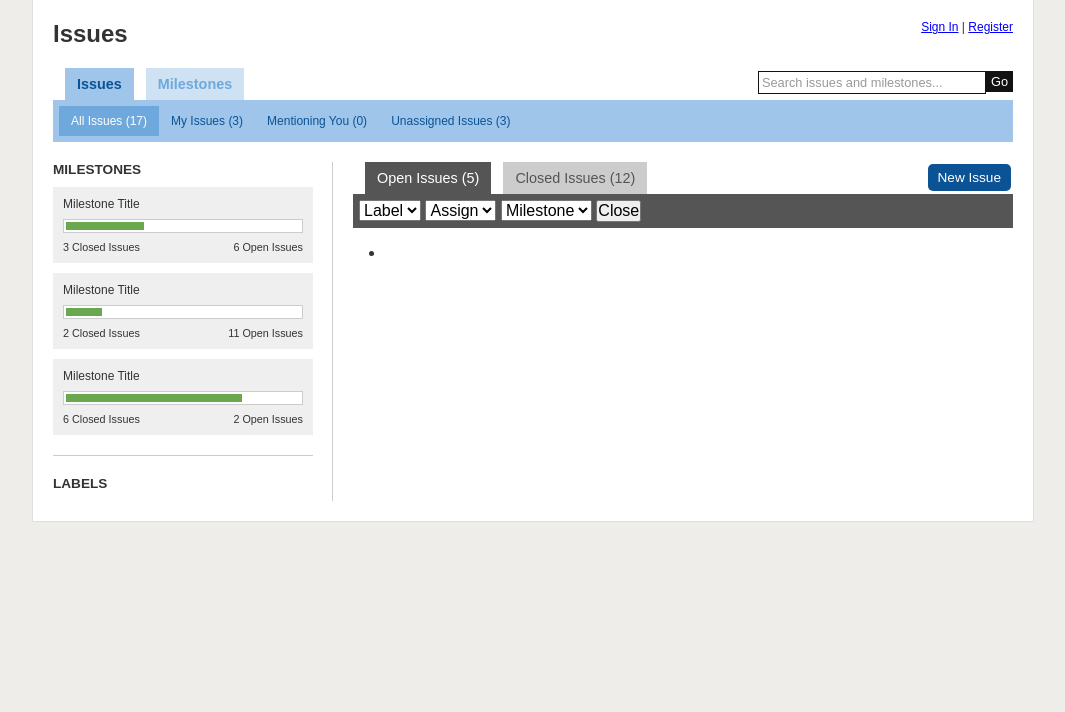
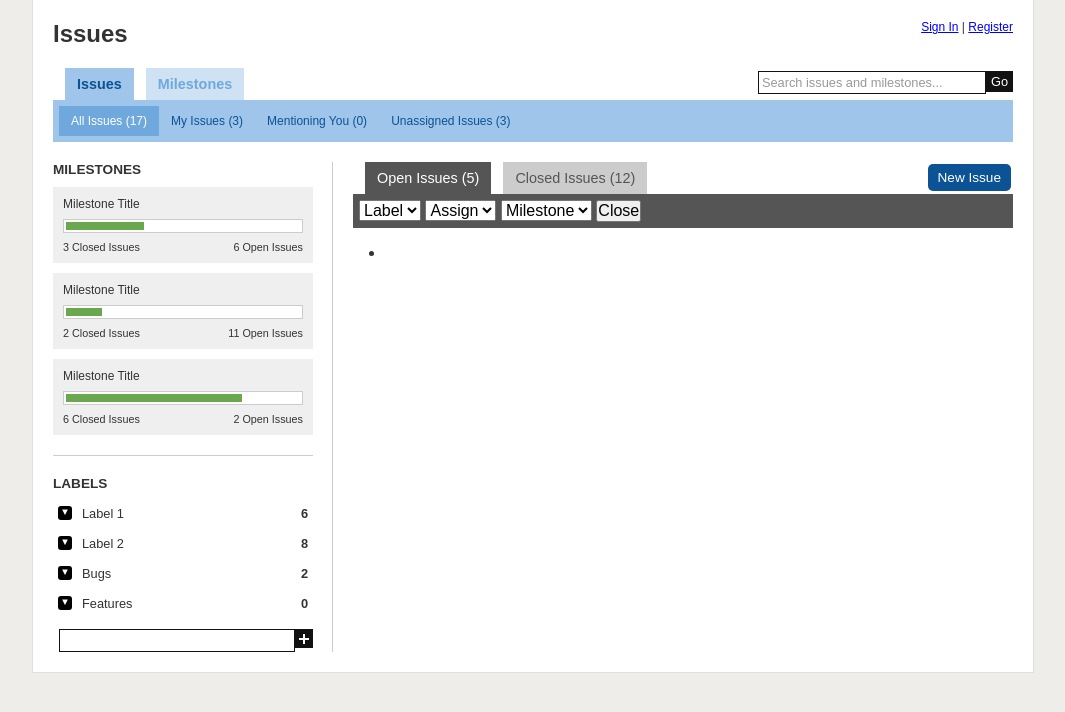
Before and after one commit to Roave/issues, a PHP site: page / in a window 1280 px wide. Shown: the part 21-733 px from the top of the page, without its empty margins (107-1172 px from the left). Run offline with PHP 8.4, Linux system fonts and the light colour scheme; some libraries are stand-ins or nearby versions.

Commit message:
Aded labels quick list

```diff
--- a/css/style.css
+++ b/css/style.css
@@ -227,6 +227,11 @@ a:hover {
     margin: 0 0 10px;
 }
 
+
+/* -------------------------------------------------------------------------- */
+/* -----| MILESTONES QUICK-LIST |-------------------------------------------- */
+/* -------------------------------------------------------------------------- */
+
 .milestone {
     background-color: #EFEFEF;
     font-size: .75em;
@@ -263,6 +268,88 @@ a:hover {
 
 
 /* -------------------------------------------------------------------------- */
+/* -----| LABELS QUICK-LIST |------------------------------------------------ */
+/* -------------------------------------------------------------------------- */
+
+#labelList {
+    margin: 0 0 10px;
+}
+
+#labelList li {
+    border-radius: 3px;
+    list-style: none;
+    margin-bottom: 5px;
+    padding: 5px;
+    -moz-border-radius: 3px;
+    -webkit-border-radius: 3px;
+}
+
+#labelList li:hover {
+    background-color: #F0F0F0;
+}
+
+#labelList li .labelColor {
+    background-color: #000;
+    border-radius: 3px;
+    color: #FFF;
+    display: block;
+    float: left;
+    font-size: .6em;
+    height: 14px;
+    margin-right: 5px;
+    text-align: center;
+    width: 14px;
+    -moz-border-radius: 3px;
+    -webkit-border-radius: 3px;
+}
+
+#labelList li .labelName {
+    display: block;
+    float: left;
+    font-size: .8em;
+    padding: 0 5px;
+}
+
+#labelList li .labelCount {
+    display: block;
+    float: right;
+    font-size: .8em;
+    font-weight: bold;
+}
+
+#newLabelForm {
+    margin-top: 3px;
+}
+
+#newLabel {
+    background-color: #FFF;
+    border: 1px solid #121212;
+    display: inline-block;
+    float: left;
+    padding: 3px;
+    width: 228px;
+}
+
+#newLabelInput {
+    border: none;
+    width: 100%;
+    font-size: .8em;
+}
+
+#newLabelButton {
+    background: #121212 url(../images/icons/plus_icon.png) no-repeat center center;
+    border: none;
+    color: #FFF;
+    cursor: pointer;
+    display: inline-block;
+    font-weight: bold;
+    float: left;
+    padding: 2px 7px;
+}
+
+
+
+/* -------------------------------------------------------------------------- */
 /* -----| MISCELLANEOUS |---------------------------------------------------- */
 /* -------------------------------------------------------------------------- */
 
--- a/index.html
+++ b/index.html
@@ -63,8 +63,10 @@
             <div id="pageContent" class="clearfix">
 
                 <div id="infoPane" class="floatLeft">
+
+                    <h4 class="infoTitle">Milestones</h4>
+
                     <div id="milestoneList">
-                        <h4 class="infoTitle">Milestones</h4>
                         <div class="milestone">
                             <h5>Milestone Title</h5>
                             <div class="progressBarOuter">
@@ -96,9 +98,39 @@
                             </div>
                         </div>
                     </div>
-                    <div id="labelList">
-                        <h4 class="infoTitle">Labels</h4>
-                    </div>
+
+                    <h4 class="infoTitle">Labels</h4>
+
+                    <ul id="labelList">
+                        <li class="clearfix">
+                            <div class="labelColor">▼</div>
+                            <div class="labelName">Label 1</div>
+                            <div class="labelCount">6</div>
+                        </li>
+                        <li class="clearfix">
+                            <div class="labelColor">▼</div>
+                            <div class="labelName">Label 2</div>
+                            <div class="labelCount">8</div>
+                        </li>
+                        <li class="clearfix">
+                            <div class="labelColor">▼</div>
+                            <div class="labelName">Bugs</div>
+                            <div class="labelCount">2</div>
+                        </li>
+                        <li class="clearfix">
+                            <div class="labelColor">▼</div>
+                            <div class="labelName">Features</div>
+                            <div class="labelCount">0</div>
+                        </li>
+                    </ul>
+
+                    <form method="post" action="#" id="newLabelForm" class="floatRight">
+                        <label id="newLabel" for="newLabelInput">
+                            <input type="text" name="newLabelInput" tabIndex="1" id="newLabelInput" />
+                        </label>
+                        <button type="submit" id="newLabelButton">&nbsp;</button>
+                    </form>
+
                 </div>
 
                 <div id="mainContent" class="floatRight">
```
Also changed, not shown: images/icons/plus_icon.png (added).
